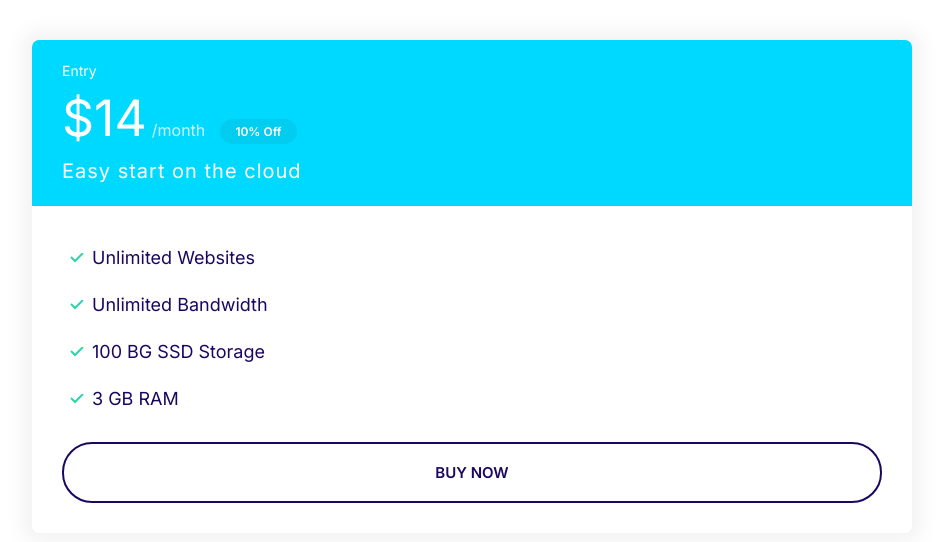
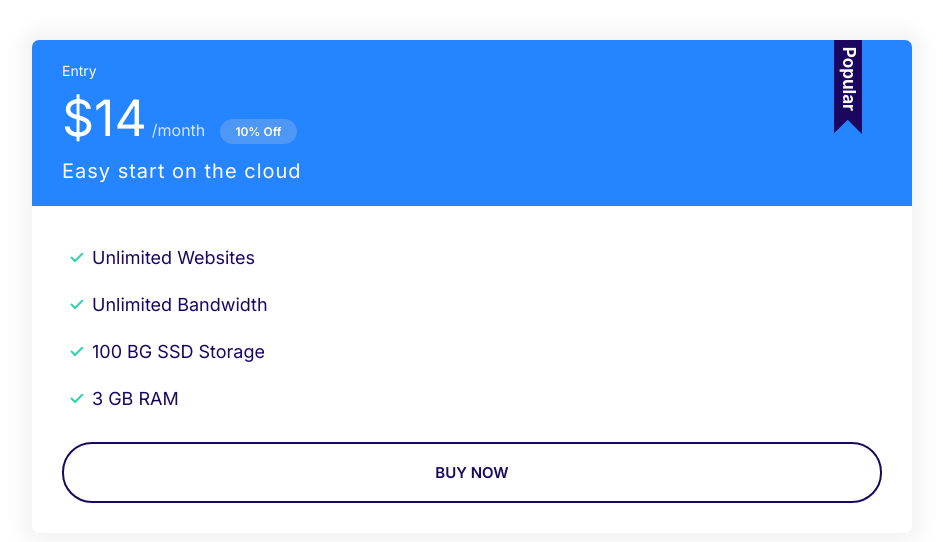
Before and after one commit to cphanth/moshify-website, a plain HTML site: page index.html in a window 1280 px wide. Shown: the whole page, without its empty margins (8-951 px from the left). Drawn offline with Linux system fonts and the light colour scheme.

Commit message:
Pseudoselector for popular badge on card header.

```diff
--- a/css/styles.css
+++ b/css/styles.css
@@ -294,6 +294,9 @@ a {
   color: #fff;
 }
 
+.card--primary .badge--primary {
+  background: #4f97f5;
+}
 .card--secondary .badge--secondary {
   background: #02cdf1;
 }
@@ -328,6 +331,19 @@ a {
   margin-bottom: 2rem;
 }
 
+.plan--popular .card__header {
+  position: relative;
+}
+
+.plan--popular .card__header::before {
+  content: url(../icons/popular.svg);
+  width: 40px;
+  display: inline-block;
+  position: absolute;
+  top: -6px;
+  right: 5%;
+}
+
 @media screen and (min-width: 1024px) {
   .plan__name {
     font-size: 1.4rem;
--- a/index.html
+++ b/index.html
@@ -15,13 +15,13 @@
   </head>
   <body>
     <div style="width: 75%; padding: 4rem">
-      <div class="plan">
-        <div class="card card--secondary">
+      <div class="plan plan--popular">
+        <div class="card card--primary">
           <header class="card__header">
             <h3 class="plan__name">Entry</h3>
             <span class="plan__price">$14</span>
             <span class="plan__billing-cycle">/month</span>
-            <span class="badge badge--secondary badge--small">10% Off</span>
+            <span class="badge badge--primary badge--small">10% Off</span>
             <span class="plan__description">Easy start on the cloud</span>
           </header>
           <div class="card__body">
```
Also changed, not shown: icons/popular.svg (added).
